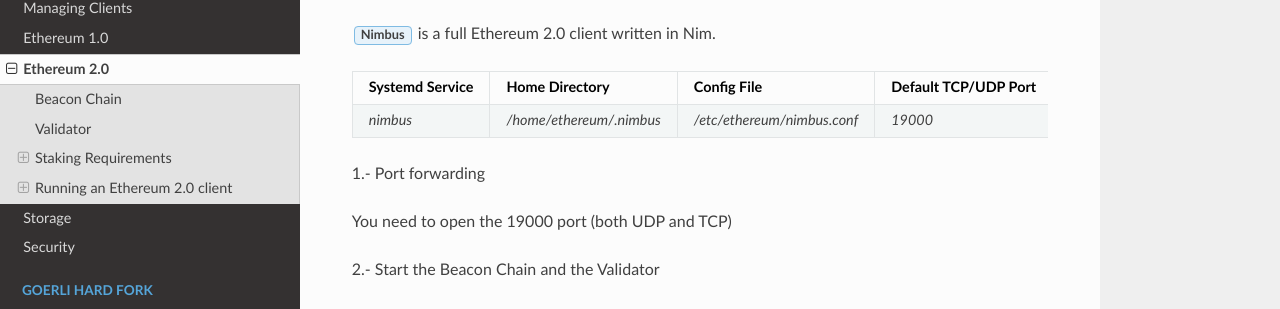
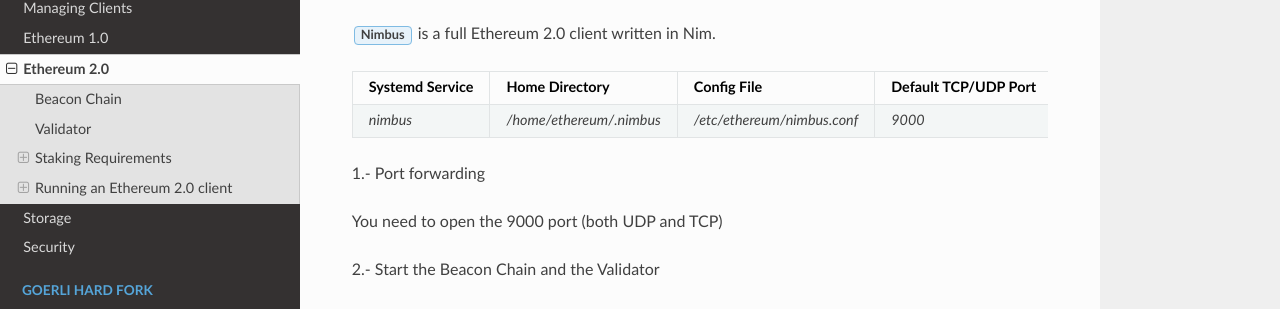
Before and after one commit to EOA-Blockchain-Labs/ethereumonarm, a Sphinx documentation site: the page built from docs/user-guide/ethereum2.0.rst, in a window 1280 px wide and 900 px high, scrolled down 6755 px. Shown: the part 147-456 px from the top of the window. Built offline with Sphinx 7.4.7 and the Read the Docs theme 2.0.0, drawn with Linux system fonts in a browser that asks for light colours.

Commit message:
Fix Nimbus default port

```diff
--- a/docs/user-guide/ethereum2.0.rst
+++ b/docs/user-guide/ethereum2.0.rst
@@ -353,11 +353,11 @@
 .. csv-table::
   :header: Systemd Service, Home Directory, Config File, Default TCP/UDP Port
 
-  `nimbus`, `/home/ethereum/.nimbus`, `/etc/ethereum/nimbus.conf`, `19000`
+  `nimbus`, `/home/ethereum/.nimbus`, `/etc/ethereum/nimbus.conf`, `9000`
 
 1.- Port forwarding
 
-You need to open the 19000 port (both UDP and TCP)
+You need to open the 9000 port (both UDP and TCP)
 
 2.- Start the Beacon Chain and the Validator
 
```
